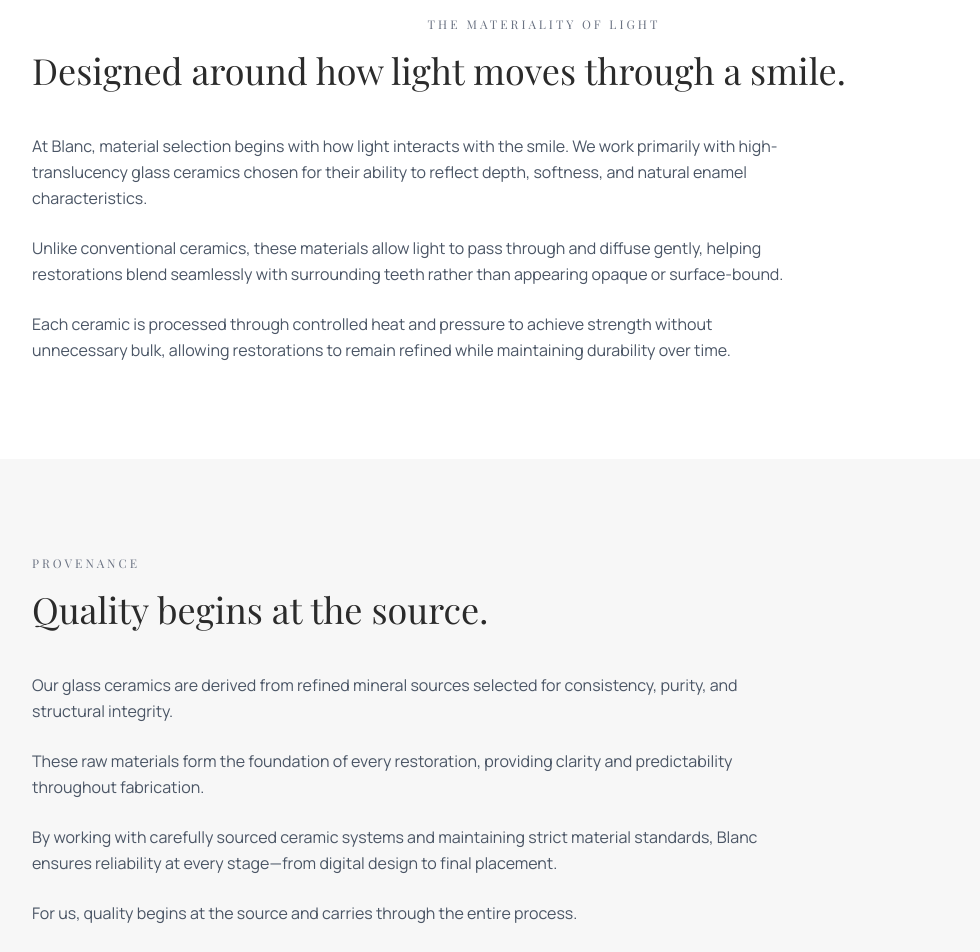
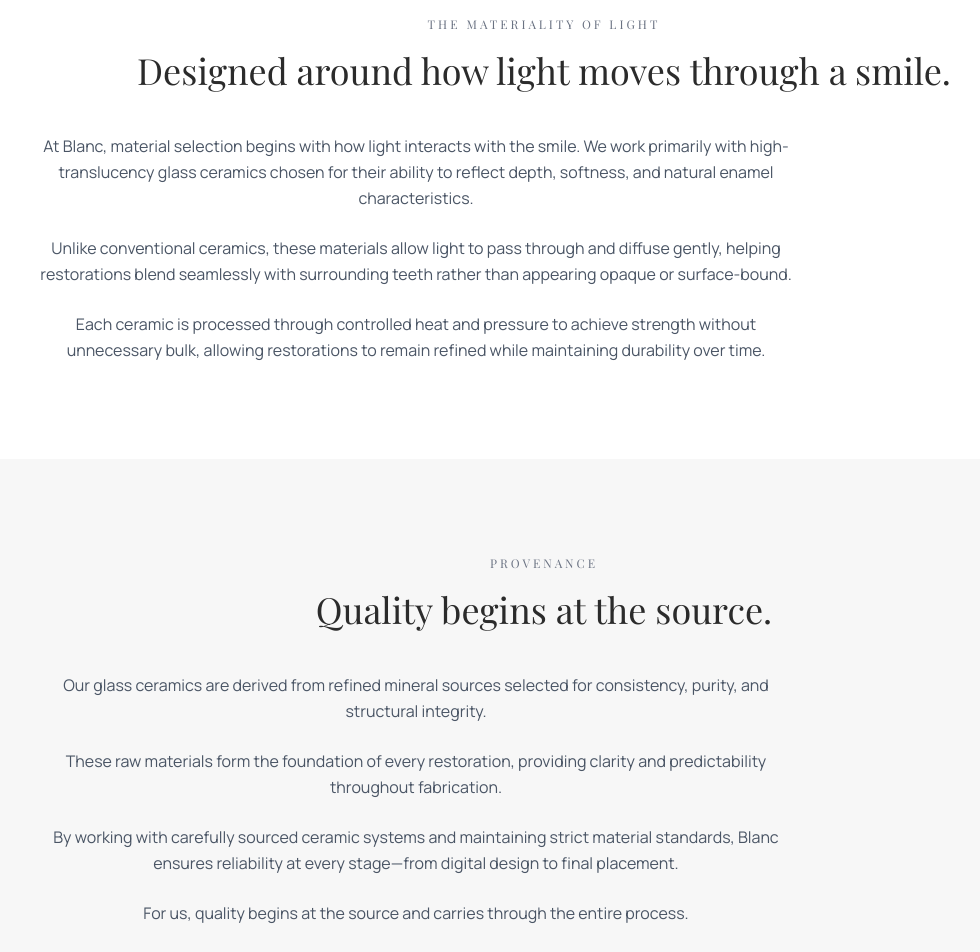
Before and after one commit to Ladwa14/blanc-website, a Next.js app: page /atelier in a window 1280 px wide. Shown: the part 880-1832 px from the top of the page, without its empty margins (96-1076 px from the left). Built offline with nearby package versions, Linux system fonts and the light colour scheme; a web font is replaced by a local one.

Commit message:
content alligned centered

```diff
--- a/app/atelier/page.tsx
+++ b/app/atelier/page.tsx
@@ -205,11 +205,11 @@ export default function Page() {
             THE MATERIALITY OF LIGHT
           </p>
 
-          <h2 className="font-playfair text-4xl md:text-4xl text-[#2b2b2b] leading-tight mb-10">
+          <h2 className="font-playfair text-4xl md:text-4xl text-[#2b2b2b] leading-tight mb-10 text-center">
             Designed around how light moves through a smile.
           </h2>
 
-          <div className="max-w-3xl space-y-6 text-gray-600 leading-relaxed font-manrope">
+          <div className="max-w-3xl space-y-6 text-gray-600 leading-relaxed font-manrope text-center">
             <p>
               At Blanc, material selection begins with how light interacts with
               the smile. We work primarily with high-translucency glass
@@ -236,15 +236,15 @@ export default function Page() {
       {/* PROVENANCE */}
       <section className="bg-[#f7f7f7] py-24 px-6 md:px-16">
         <div className="max-w-5xl mx-auto">
-          <p className="text-xs tracking-[0.25em] text-gray-500 mb-4 font-playfair">
+          <p className="text-xs tracking-[0.25em] text-gray-500 mb-4 font-playfair text-center">
             PROVENANCE
           </p>
 
-          <h2 className="font-playfair text-4xl md:text-4xl text-[#2b2b2b] leading-tight mb-10">
+          <h2 className="font-playfair text-4xl md:text-4xl text-[#2b2b2b] leading-tight mb-10 text-center">
             Quality begins at the source.
           </h2>
 
-          <div className="max-w-3xl space-y-6 text-gray-600 leading-relaxed font-manrope">
+          <div className="max-w-3xl space-y-6 text-gray-600 leading-relaxed font-manrope text-center">
             <p>
               Our glass ceramics are derived from refined mineral sources
               selected for consistency, purity, and structural integrity.
```
